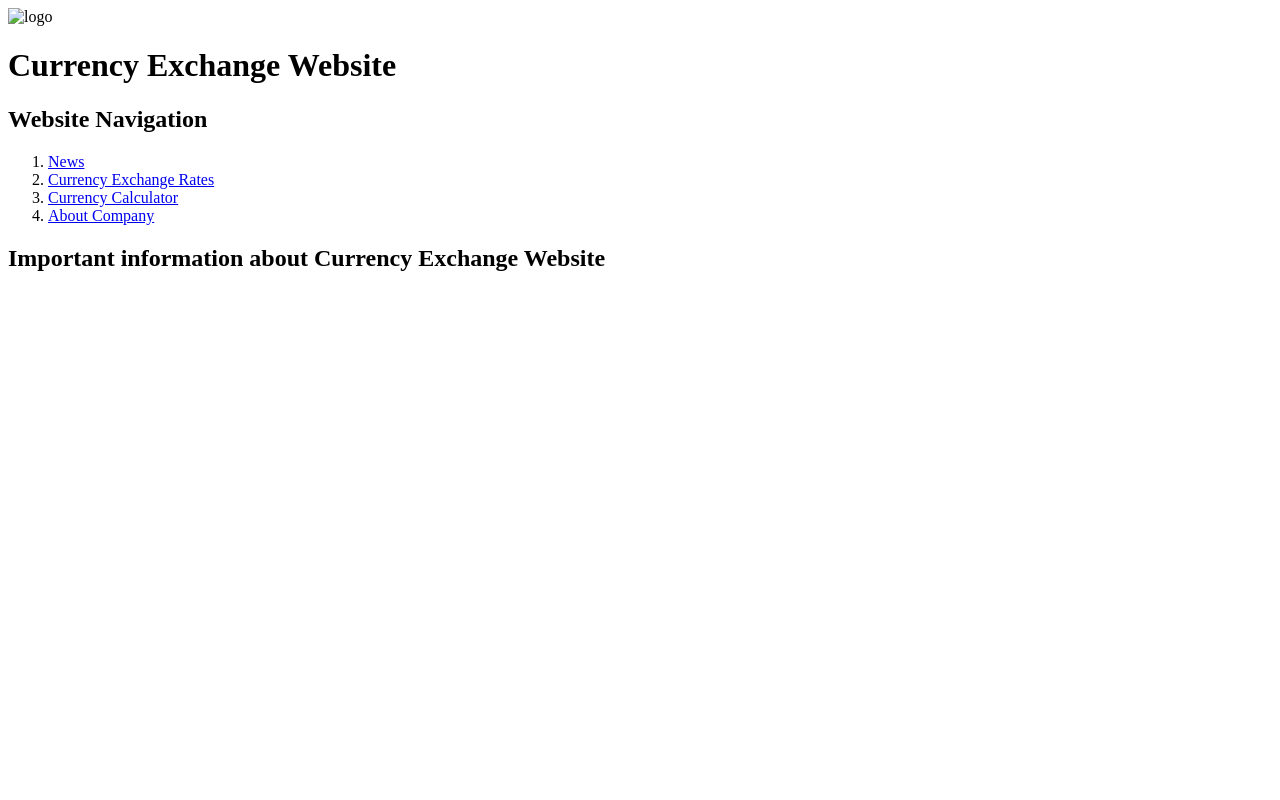
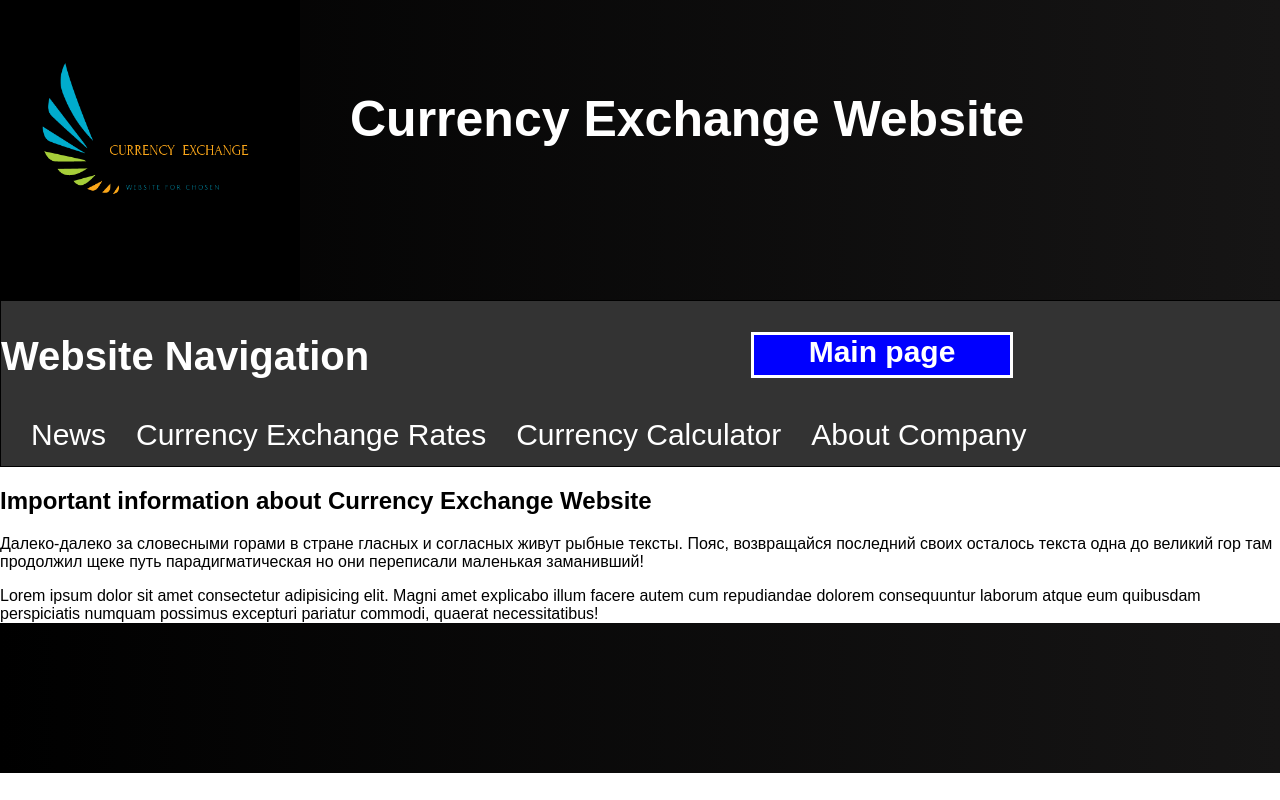
Before and after one commit to VitaliySlobodianyk/CurrencyExchange, a plain HTML site: page Site/CurrencyExchange.html in a window 1280 px wide. Drawn offline with Linux system fonts and the light colour scheme; files whose address does not match are found by name.

Commit message:
first style

```diff
--- a/Site/CurrencyExchange.html
+++ b/Site/CurrencyExchange.html
@@ -5,68 +5,30 @@
     <meta name="viewport" content="width=device-width, initial-scale=1.0">
     <meta http-equiv="X-UA-Compatible" content="ie=edge">
     <title>C_Ex</title>
+    <link rel="stylesheet" href="Style/main_style.css">
+    <link rel="stylesheet" href="Style/main_page.css">
 
 
 
-<style type="text/css">
-
-.labelfield{ /*CSS for label field in general*/
-color:brown;
-font-size: 90%;
-}
-
-.datefield{ /*CSS for date field in general*/
-color:gray;
-font-size: 90%;
-}
-
-#example1 li{ /*CSS specific to demo 1*/
-margin-bottom: 4px;
-}
-
-#example2 div{ /*CSS specific to demo 2*/
-margin-bottom: 5px;
-}
-
-#example2 div a{ /*CSS specific to demo 2*/
-text-decoration: none;
-}
-
-#example3 a{ /*CSS specific to demo 3*/
-color: #D80101;
-text-decoration: none;
-font-weight: bold;
-}
-
-#example3 p{ /*CSS specific to demo 3*/
-margin-bottom: 2px;
-}
-
-code{ /*CSS for insructions*/
-color: red;
-}
-
-</style>
 
 
 
 </head>
 <body>
    <div class="head">
-    <img src="" alt="logo" id="logo" >
-    <h1 class="name">Currency Exchange Website</h1>
+    <img src="D:\Project\Design\logo.png" alt="logo" id="logo" >
+    <h1 id="name">Currency Exchange Website</h1>
     </div>
-    <div>
-    <nav class="menu">
+    <div class="menu">
+    <nav >
 
-              <h2>Website Navigation</h2>
-
-          <ol class="pages">
+        <h2>Website Navigation</h2>
+        <h3>Main page</h3>
+          <ul class="pages">
 
               <li id="p2">
                   <a href="news.html">News</a>
-
-              </li>
+             </li>
               <li id="p3">
                     <a href="table.html">Currency Exchange Rates </a>
               </li>
@@ -76,17 +38,19 @@ color: red;
               <li id="p5">
                     <a href="about_us.html">About Company</a>
               </li>
-          </ol>
+          </ul>
          </nav>
+
   </div>
   <div class="info">
   <div class="intro" >
     <section>
-    <h2 class="iformation">
+    <h2 id="iformation">
      Important information about <b> Currency Exchange Website </b>
     </h2>
     <p>
 <!-- Інфа  про  функціонал вебсайту  -->
+Далеко-далеко за словесными горами в стране гласных и согласных живут рыбные тексты. Пояс, возвращайся последний своих осталось текста одна до великий гор там продолжил щеке путь парадигматическая но они переписали маленькая заманивший!
     </p>
     <div>
 
@@ -96,8 +60,12 @@ color: red;
   <div class="functional_des">
    <article>
    <!-- Стаття про переваги нашого вебсайту  -->
+   Lorem ipsum dolor sit amet consectetur adipisicing elit. Magni amet explicabo illum facere autem cum repudiandae dolorem consequuntur laborum atque eum quibusdam perspiciatis numquam possimus excepturi pariatur commodi, quaerat necessitatibus!
    </article>
  </div>
 </div>
+<div class="footer">
+    <footer></footer>
+</div>
 </body>
 </html>
--- a/Site/Style/main_page.css
+++ b/Site/Style/main_page.css
@@ -0,0 +1,36 @@
+body {margin: 0;padding: 0;font-family: sans-serif;}
+.labelfield{ /*CSS for label field in general*/
+    color:brown;
+    font-size: 90%;
+    }
+
+    .datefield{ /*CSS for date field in general*/
+    color:gray;
+    font-size: 90%;
+    }
+
+    #example1 li{ /*CSS specific to demo 1*/
+    margin-bottom: 4px;
+    }
+
+    #example2 div{ /*CSS specific to demo 2*/
+    margin-bottom: 5px;
+    }
+
+    #example2 div a{ /*CSS specific to demo 2*/
+    text-decoration: none;
+    }
+
+    #example3 a{ /*CSS specific to demo 3*/
+    color: #D80101;
+    text-decoration: none;
+    font-weight: bold;
+    }
+
+    #example3 p{ /*CSS specific to demo 3*/
+    margin-bottom: 2px;
+    }
+
+    code{ /*CSS for insructions*/
+    color: red;
+    }
--- /dev/null
+++ b/Site/Style/main_style.css
@@ -0,0 +1,161 @@
+body {margin: 0;padding: 0;font-family: sans-serif;}
+.head{
+    box-sizing: content-box;
+
+    background-image: linear-gradient(-90deg,  rgb(22, 21, 21),rgb(0, 0, 0));
+    width: 100%;
+    height: 300px;
+    border-bottom: none;
+    overflow: hidden;
+}
+.head img{
+    display: block;
+    width:300px;
+
+ }
+.head h1{
+    display:block;
+    position: absolute;
+margin-top: -210px;
+    margin-bottom: 0;
+    margin-left: 350px;
+    font-size:50px;
+    color:white;
+}
+
+.logo{
+    display: box;
+
+}
+.menu {
+    margin-top:0;
+    width:100%;
+    height: 165px;
+    background-color: #333;
+    box-sizing: content-box;
+    border: 1px solid black;
+}
+
+.menu h2{
+    font-size: 40px;
+    color:white;
+}
+.menu h3{
+display: block;
+position: relative;
+margin-top: -80px;
+margin-left:750px;
+padding-right: 0;
+font-size: 30px;
+color:white;
+background-color: blue;
+border:3px solid white;
+text-align: center;
+width: 20%;
+height: 40px;
+}
+.menu h3:hover{
+    border: none;
+    text-shadow:0 0 4px;
+}
+.menu ul{
+    list-style-type: none;
+    margin: 0;
+    padding: 0;
+    overflow: hidden;
+    background-color: #333;
+    margin-top:40px;
+}
+.menu ul li{
+    float: left;
+
+
+}
+.menu ul #p5{
+    right: 40;
+}
+.menu li a{
+    display: inline-block;
+    color:white;
+    font-size: 30px;
+    text-decoration: none;
+    margin-left: 30px;
+
+}
+li a:hover {
+    background-color:blue;
+}
+
+.active {
+    background-color: red;
+}
+.footer{
+    box-sizing: content-box;
+
+    background-image: linear-gradient(-90deg,  rgb(22, 21, 21),rgb(0, 0, 0));
+    width: 100%;
+    height: 150px;
+    border-bottom: none;
+    overflow: hidden;
+}
+/* .menu ul {
+    position: absolute;
+    top: 50%;
+    left: 50%;
+    transform: translate(-50%, -50%);
+    margin: 0;
+    padding: 0;
+    display: flex;
+  }
+ .menu ul li {
+    list-style: none;
+  }
+ .menu ul li a {
+    position: relative;
+    display: inline-block;
+    margin: 0 10px;
+    padding: 5px 10px;
+    color: #aaa;
+    font-size: 24px;
+    text-decoration: none;
+    text-transform: uppercase;
+    transition: 0.5s;
+    overflow: hidden;
+  }
+ .menu ul li a::before {
+    content: '';
+    position: absolute;
+    top: calc(50% - 2px);
+    left: -100%;
+    width: 100%;
+    height: 4px;
+    background: #2196f3;
+    transition: 0.5s;
+  }
+ .menu ul li a:hover {
+    color: #fff;
+  }
+ .menu ul li a:hover::before {
+    animation: animate .5s linear forwards;
+  } */
+
+  @keyframes animate {
+    0% {
+      top: calc(50% - 2px);
+      left: -100%;
+      height: 4px;
+      z-index: 1;
+    }
+    50% {
+      top: calc(50% - 2px);
+      left: 0;
+      height: 4px;
+      z-index: 1;
+    }
+    100% {
+      top: 0;
+      left: 0;
+      height: 100%;
+      z-index: -1;
+    }
+  }
```
Also changed, not shown: Site/about_us.html (+12 -4 lines), Site/calculator.html (+11 -7 lines), Site/news.html (+10 -8 lines), Site/table.html (+11 -8 lines), Design/Logo.png (added).
